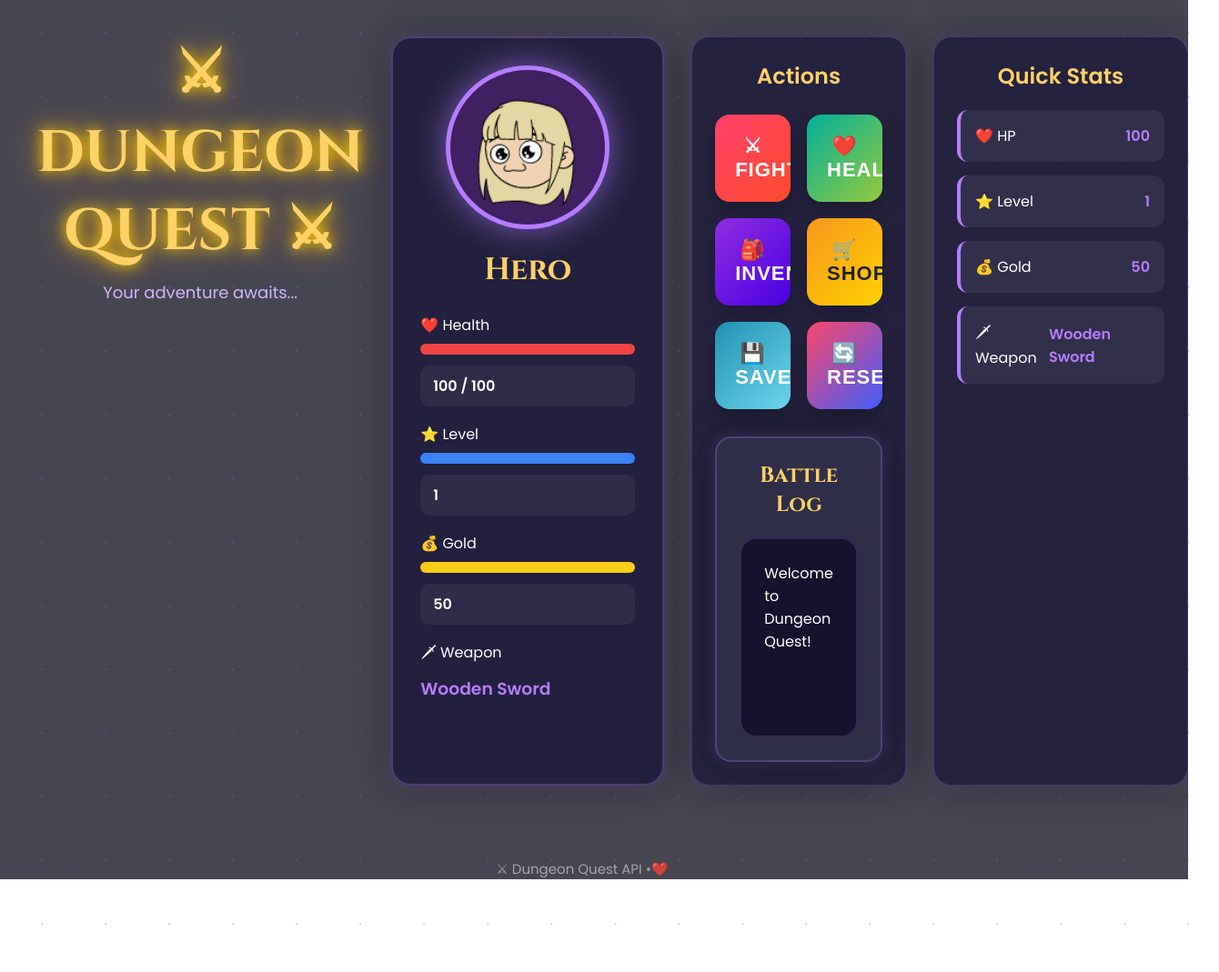
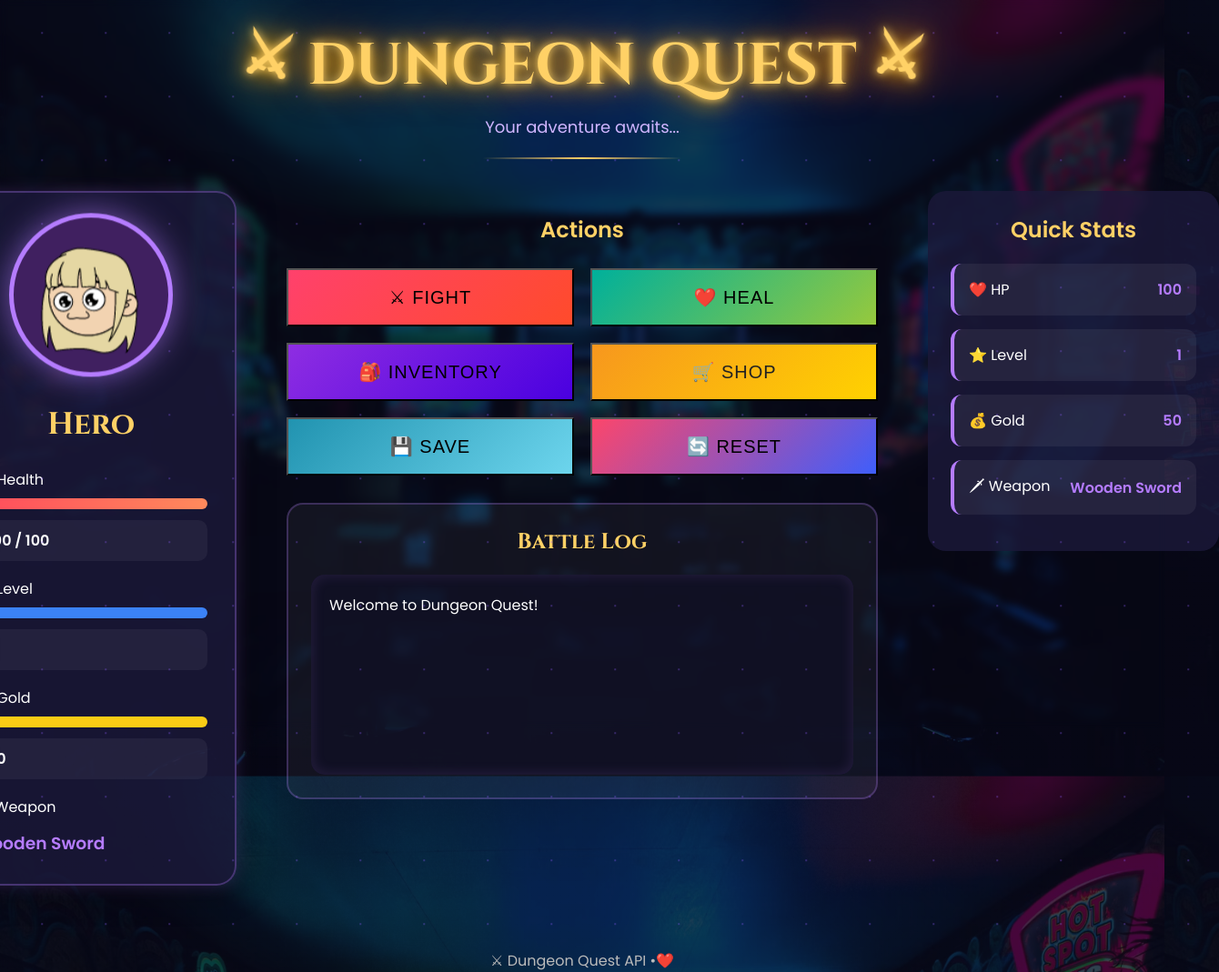
Before and after one commit to srishtisaini4444/dungeon-quest-api, a website: page public/index.html in a window 1280 px wide. Shown: the whole page at 91% size, 1340 px wide, since content can reach past the window. Before the commit the page ends 967 px from the top, so only its background shows below. Drawn offline with Linux system fonts and the light colour scheme; no server answers.

Commit message:
Enhance UI with animations and header styling

```diff
--- a/public/index.html
+++ b/public/index.html
@@ -23,9 +23,15 @@
 
 <header>
 
-<h1>⚔ DUNGEON QUEST ⚔</h1>
+<h1>
+<span class="sword">⚔</span>
+DUNGEON QUEST
+<span class="sword">⚔</span>
+</h1>
 
 <p>Your adventure awaits...</p>
+
+<hr class="title-line">
 
 </header>
 
--- a/public/style.css
+++ b/public/style.css
@@ -10,7 +10,7 @@ body{
 
     background:
     linear-gradient(rgba(8,8,25,.75),rgba(8,8,25,.75)),
-    url("images/background.jpg") center/cover fixed;
+    url("./assets/background.jpg") center/cover fixed;
 
     color:white;
 
@@ -26,23 +26,20 @@ body{
 
 .container{
 
-display:grid;
+    max-width:1500px;
 
-grid-template-columns:1fr 2.2fr 1fr;
+    margin:auto;
 
-gap:30px;
-
-padding:40px;
-
-position:relative;
-
-z-index:2;
+    padding:30px;
 
 }
 
 header{
+
     text-align:center;
+
     margin-bottom:35px;
+
 }
 
 h1{
@@ -56,8 +53,9 @@ text-align:center;
 color:#ffd166;
 
 text-shadow:
-0 0 15px gold,
-0 0 35px #ff9d00;
+0 0 10px #ffd166,
+0 0 25px #ffb703,
+0 0 45px #ff7b00;
 
 margin-bottom:10px;
 
@@ -71,22 +69,24 @@ header p{
 
 .main-grid{
     display:grid;
-    grid-template-columns:300px 1fr 280px;
+    grid-template-columns:320px 700px 320px;
     gap:30px;
+    justify-content:center;
+    align-items:start;
 }
 
-.hero-card,
-.info-card,
-.battle-card,
-.center-panel{
-    background:rgba(28,25,58,.78);
-    border:1px solid rgba(163,108,255,.25);
-    border-radius:20px;
-    box-shadow:
-    0 0 18px rgba(181,124,255,.2),
-    0 0 40px rgba(0,0,0,.45);
+.hero-card:hover,
+.info-card:hover,
+.center-panel:hover,
+.battle-card:hover{
 
-    transition:.35s;
+transform:translateY(-12px) scale(1.02);
+
+box-shadow:
+0 0 25px #8b5cf6,
+0 0 60px rgba(139,92,246,.5),
+0 20px 60px rgba(0,0,0,.55);
+
 }
 
 .hero-card{
@@ -110,6 +110,7 @@ header p{
     box-shadow:
     0 0 35px rgba(181,124,255,.6);
     transition:.4s;
+    animation:heroFloat 3s ease-in-out infinite;
 }
 
 .avatar img:hover{
@@ -163,25 +164,29 @@ margin:15px 0 25px;
 }
 
 .button-grid{
+
     display:grid;
+
     grid-template-columns:repeat(2,1fr);
+
     gap:18px;
+
+    margin-bottom:30px;
+
 }
 
 button{
-    padding:22px;
-    border:none;
-    border-radius:16px;
-    color:white;
-    font-size:22px;
-    font-weight:700;
-    cursor:pointer;
-    transition:.3s;
-    position:relative;
-    overflow:hidden;
-    box-shadow:0 8px 20px rgba(0,0,0,.25);
-    letter-spacing:1px;
-    text-transform:uppercase;
+    width:100%;
+    padding:18px;
+    font-size:20px;
+    display:flex;
+    justify-content:center;
+    align-items:center;
+    gap:10px;
+    position: relative;
+    overflow: hidden;
+    letter-spacing: 1px;
+    text-transform: uppercase;
 }
 
 button:hover{
@@ -216,31 +221,39 @@ button:hover{
 }
 
 .battle-card{
-    margin-top:30px;
+
+    margin-top:25px;
+
     padding:25px;
-    min-height:240px;
+
+    border-radius:20px;
+
+    background:rgba(28,25,58,.82);
+
 }
 
 #battleLog{
+    min-height:220px;
+    padding:20px;
+    background:rgba(15,15,35,.8);
+    border-radius:15px;
 
-margin-top:20px;
+    display:flex;
+    flex-direction:column;
+    gap:12px;
 
-padding:25px;
-
-background:rgba(18,16,43,.9);
-
-border-radius:18px;
-
-border:2px solid rgba(181,124,255,.2);
-
-min-height:220px;
-
-color:white;
-
+    line-height:1.7;
+    box-shadow: inset 0 0 15px rgba(181,124,255,.15);
 }
 
 .info-card{
+
     padding:25px;
+
+    border-radius:20px;
+
+    background:rgba(28,25,58,.82);
+
 }
 
 .info-card h2{
@@ -309,7 +322,11 @@ font-size: 42px;
 }
 
 .health{
-    background:#ef4444;
+
+background:linear-gradient(90deg,#ff4b5c,#ff8a5c);
+
+animation:healthGlow 1.5s infinite alternate;
+
 }
 
 .xp{
@@ -448,28 +465,97 @@ transform:translate(250px,250px);
 
 }
 
-button::after{
-    content:"";
-    position:absolute;
-    left:-100%;
-    top:0;
-    width:100%;
-    height:100%;
-    background:rgba(255,255,255,.15);
-    transition:.5s;
+#battleLog h3{
+    color:#ffd166;
+    margin-bottom:15px;
+    font-family:"Cinzel",serif;
 }
 
-button:hover::after{
-    left:100%;
+#battleLog p{
+    background:rgba(255,255,255,.05);
+    padding:12px;
+    border-radius:10px;
 }
 
 footer{
     text-align:center;
     margin-top:40px;
     color:#bbb;
-    font-size:15px;
 }
 
-footer p{
-    opacity:.8;
+.sword{
+    display:inline-block;
+    animation:floatSword 2s ease-in-out infinite;
 }
+
+@keyframes floatSword{
+
+0%{
+transform:translateY(0px) rotate(0deg);
+}
+
+50%{
+transform:translateY(-8px) rotate(10deg);
+}
+
+100%{
+transform:translateY(0px) rotate(0deg);
+}
+
+}
+
+@keyframes heroFloat{
+
+0%{
+transform:translateY(0);
+}
+
+50%{
+transform:translateY(-10px);
+}
+
+100%{
+transform:translateY(0);
+}
+
+}
+
+@keyframes healthGlow{
+
+from{
+
+box-shadow:0 0 8px red;
+
+}
+
+to{
+
+box-shadow:0 0 18px #ff5f6d;
+
+}
+
+}
+
+button::before{
+    content:"";
+    position:absolute;
+    top:0;
+    left:-120%;
+    width:60%;
+    height:100%;
+    background:rgba(255,255,255,.25);
+    transform:skewX(-25deg);
+    transition:.6s;
+}
+
+button:hover::before{
+    left:140%;
+}
+
+.title-line{
+    width:220px;
+    margin:20px auto 0;
+    border:none;
+    height:2px;
+    background:linear-gradient(to right,transparent,#ffd166,transparent);
+}
```
Also changed, not shown: data/player.json (+5 -7 lines).
